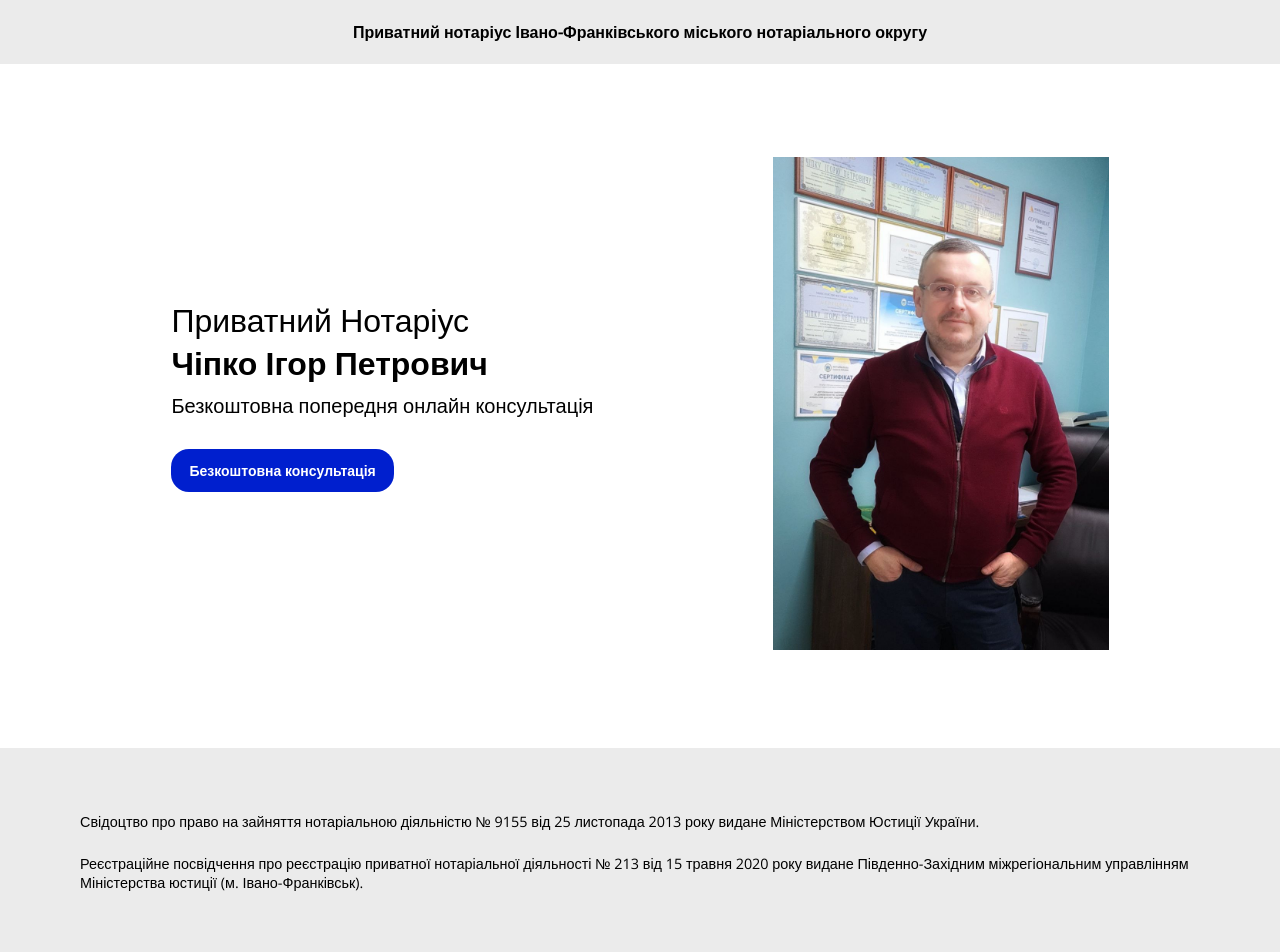
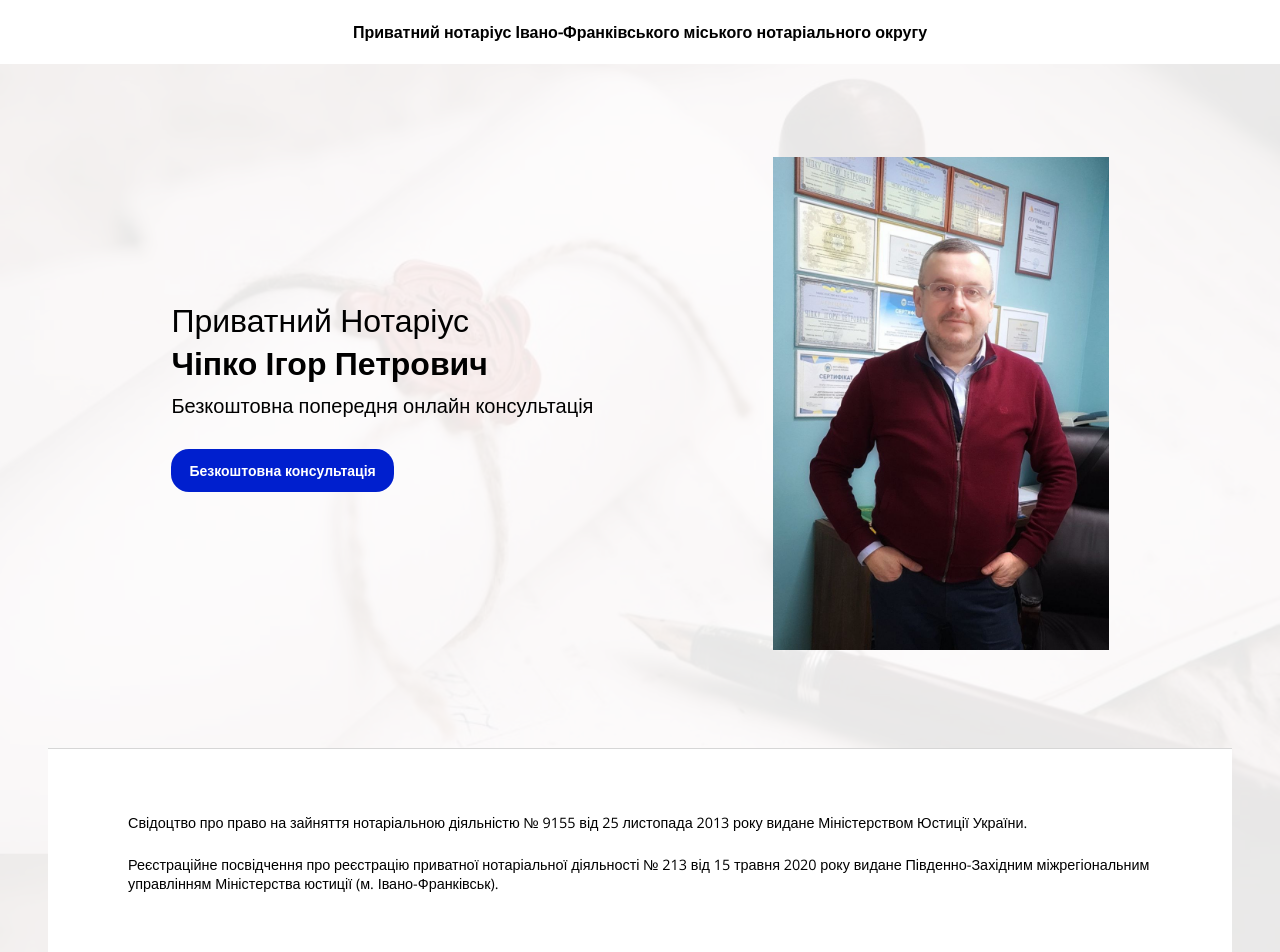
Before and after one commit to Roketskyi/Landing-page_Notary_Igor, a plain HTML site: page index.html in a window 1280 px wide. Shown: the top 952 px of the page. Drawn offline with nearby package versions, Linux system fonts and the light colour scheme.

Commit message:
Add files via upload

```diff
--- a/index.html
+++ b/index.html
@@ -25,6 +25,7 @@
     </style>
 </head>
 <body>
+    <div class="background-image"></div>
     <header>
         <p class='header-info'><b>Приватний нотаріус Івано-Франківського міського нотаріального округу</b></p>
     </header>
--- a/styles/header.css
+++ b/styles/header.css
@@ -19,7 +19,7 @@
 
 header {
     font-family: 'Open Sans', 'Arial', sans-serif;
-    background-color: #ebebeb;
+    background-color: #fff;
     padding: 21px 0px 21px 0px;
     text-align: center;
 }
--- a/styles/mainpage.css
+++ b/styles/mainpage.css
@@ -1,4 +1,28 @@
 @import url('https://fonts.googleapis.com/css2?family=Open+Sans&display=swap');
+
+/* .background-image {
+    background: url("../images/background/background.jpg") center;
+    position: absolute;
+    background-size: 100% 100%;
+      left: 0px;
+      top: 0px;
+      z-index: -1;
+      width: 100%;
+      height: 349%;
+      -webkit-filter: blur(5px);
+      filter: opacity(0.2);
+} */
+
+body {
+    /* background-image: url('../images/background/background.jpg'); */
+    background-image: linear-gradient(rgba(255, 255, 255, 0.9), rgba(255, 255, 255, 0.9)), url('../images/background/background.jpg');
+    background-size: cover;
+    background-attachment: fixed;
+    /* background-color: rgba(255, 0, 0, 0.1); */
+
+    background-position: center;
+    height: 100vh;
+}
 
 @media only screen and (max-width: 576px) {
     .container-certificate-title p {
@@ -248,7 +272,8 @@
 
 .container-list:last-child p {
     font-size: calc(1rem + 0.15vw);
-    padding-top: 2rem;
+    padding-top: 1rem;
+    padding-bottom: 10rem;
 }
 
 .container {
@@ -263,9 +288,9 @@
 }
 
 .container-certificate {
-    background-color: #ebebeb;
-
-    margin: 5rem 0;
+    background-color: #fff;
+    border-top: rgb(214, 214, 214) solid 0.1rem;
+    margin: 5rem 3rem;
 }
 
 .container-notarial-acts {
```
